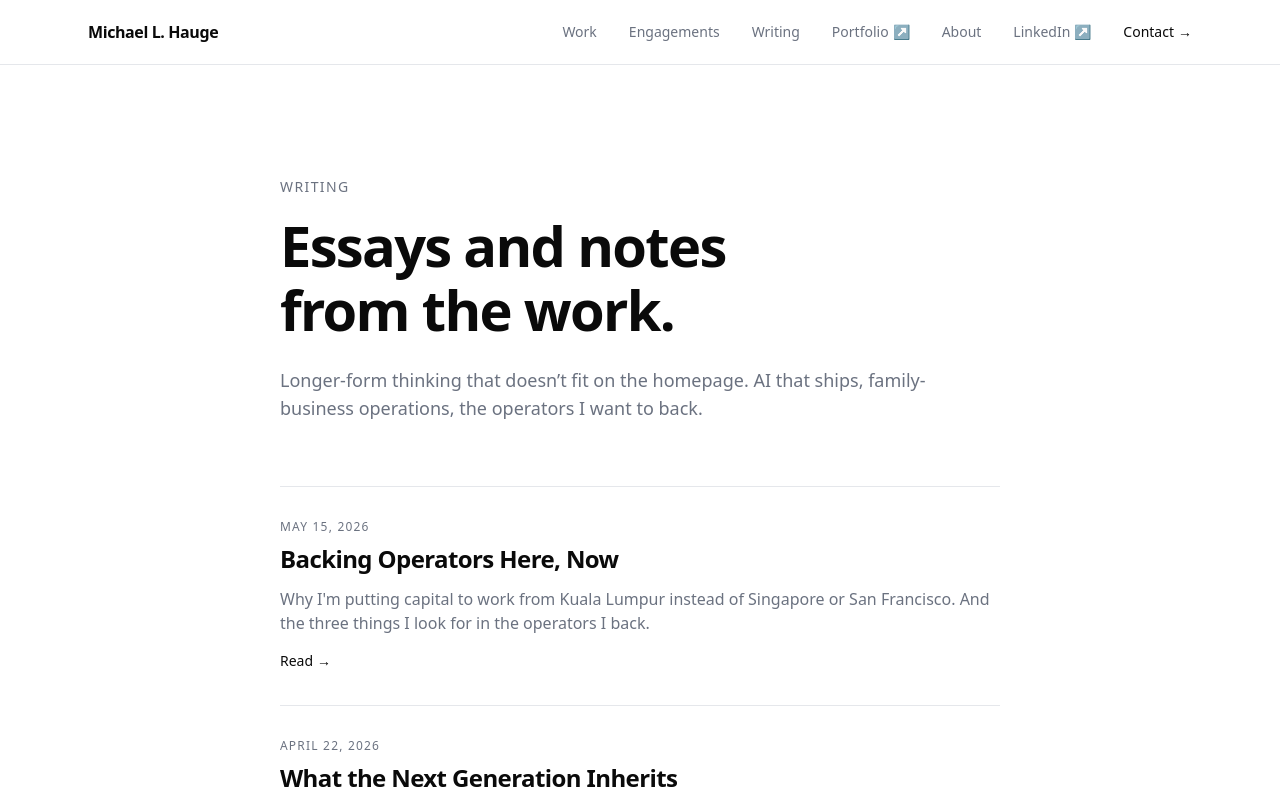
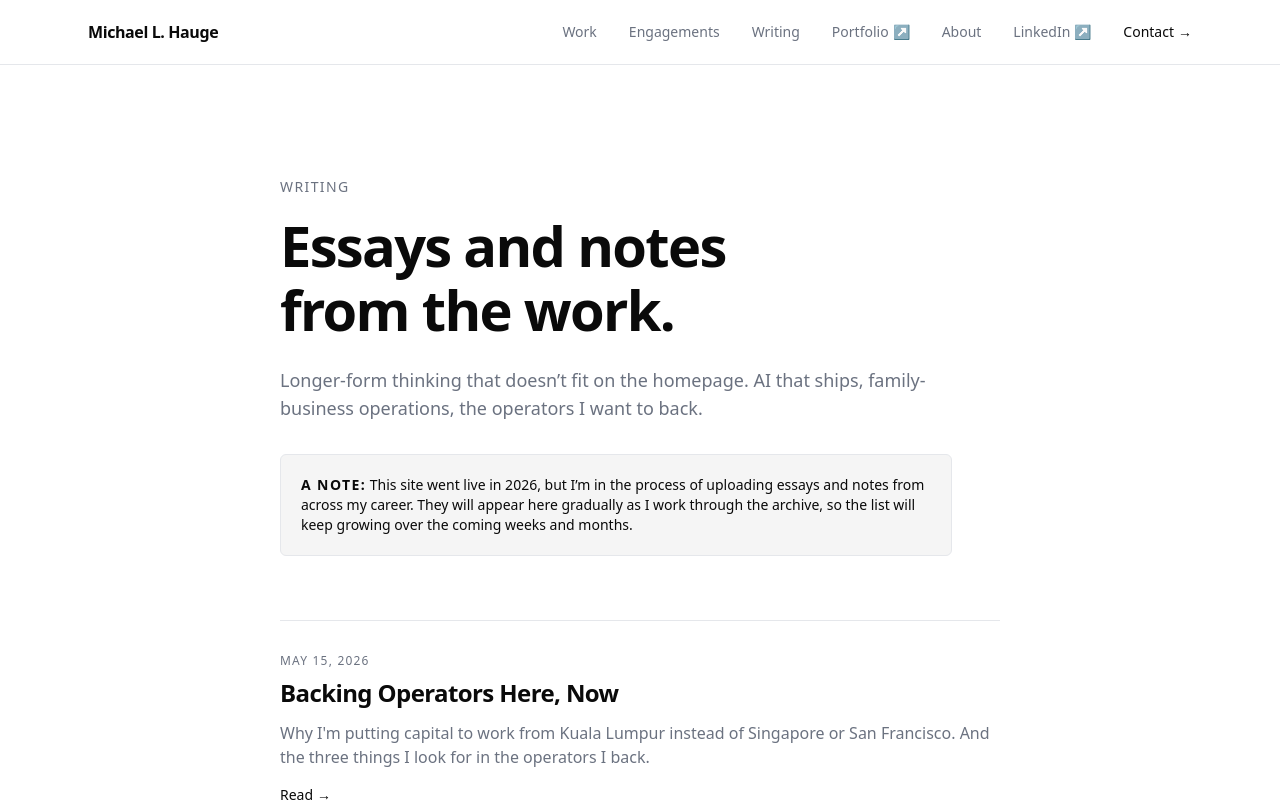
Before and after one commit to michaelhauge/hau-ge, a Next.js app: page /writing in a window 1280 px wide. Shown: the top 802 px of the page. Built offline with nearby package versions, Linux system fonts and the light colour scheme.

Commit message:
writing: add archive-upload note under subheading
Explain that hau.ge launched in 2026 but older essays are being uploaded gradually — sets visitor expectation that the list will grow as I review older writing.

```diff
--- a/app/writing/page.tsx
+++ b/app/writing/page.tsx
@@ -31,6 +31,18 @@ export default function WritingIndexPage() {
           Longer-form thinking that doesn&rsquo;t fit on the homepage. AI that
           ships, family-business operations, the operators I want to back.
         </p>
+
+        <div className="mt-8 max-w-2xl rounded-md border border-border bg-subtle p-5 text-sm text-muted">
+          <p>
+            <span className="font-semibold uppercase tracking-widest text-foreground">
+              A note:
+            </span>{" "}
+            This site went live in 2026, but I&rsquo;m in the process of
+            uploading essays and notes from across my career. They will appear
+            here gradually as I work through the archive, so the list will keep
+            growing over the coming weeks and months.
+          </p>
+        </div>
 
         {posts.length === 0 ? (
           <p className="mt-16 text-base text-muted">
```
